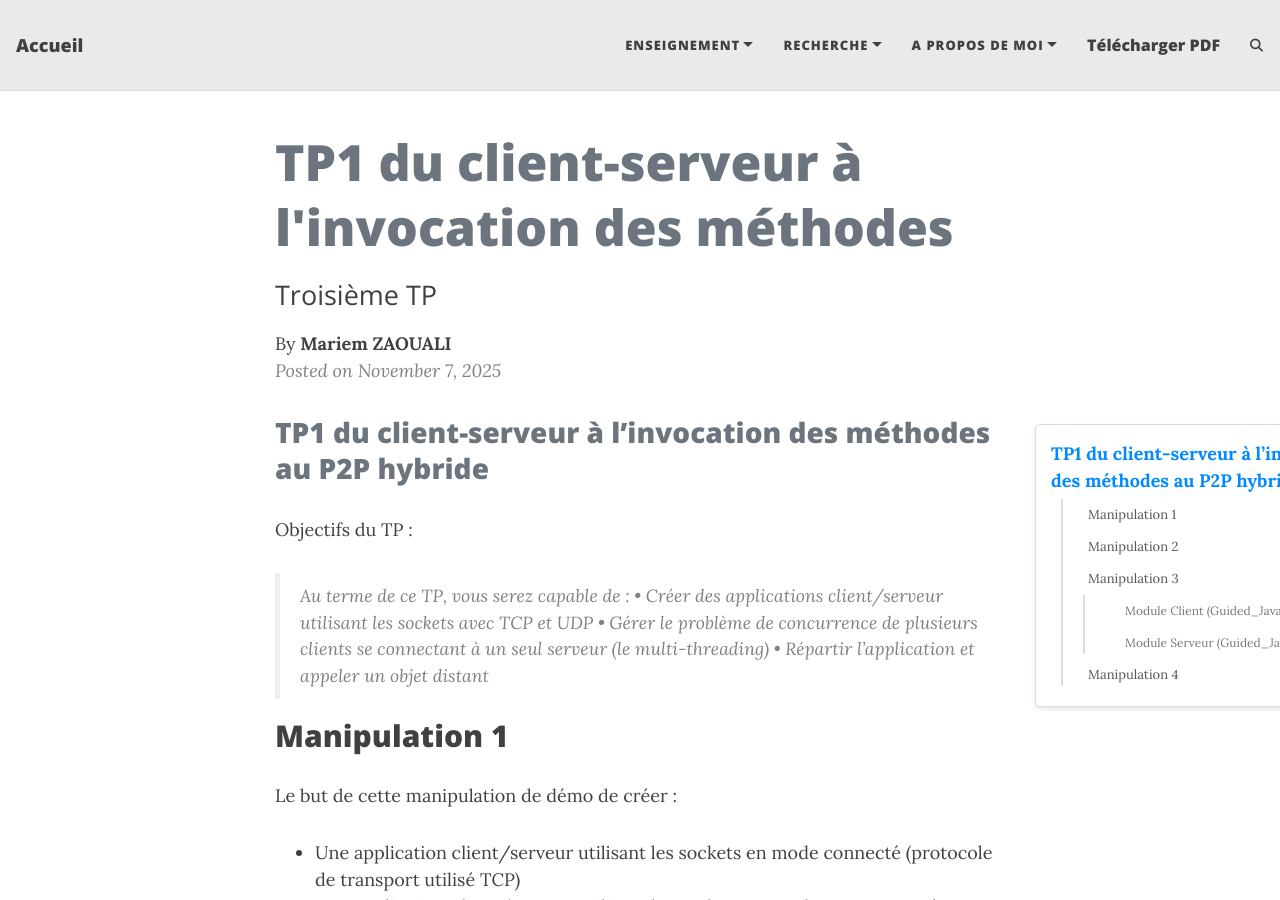
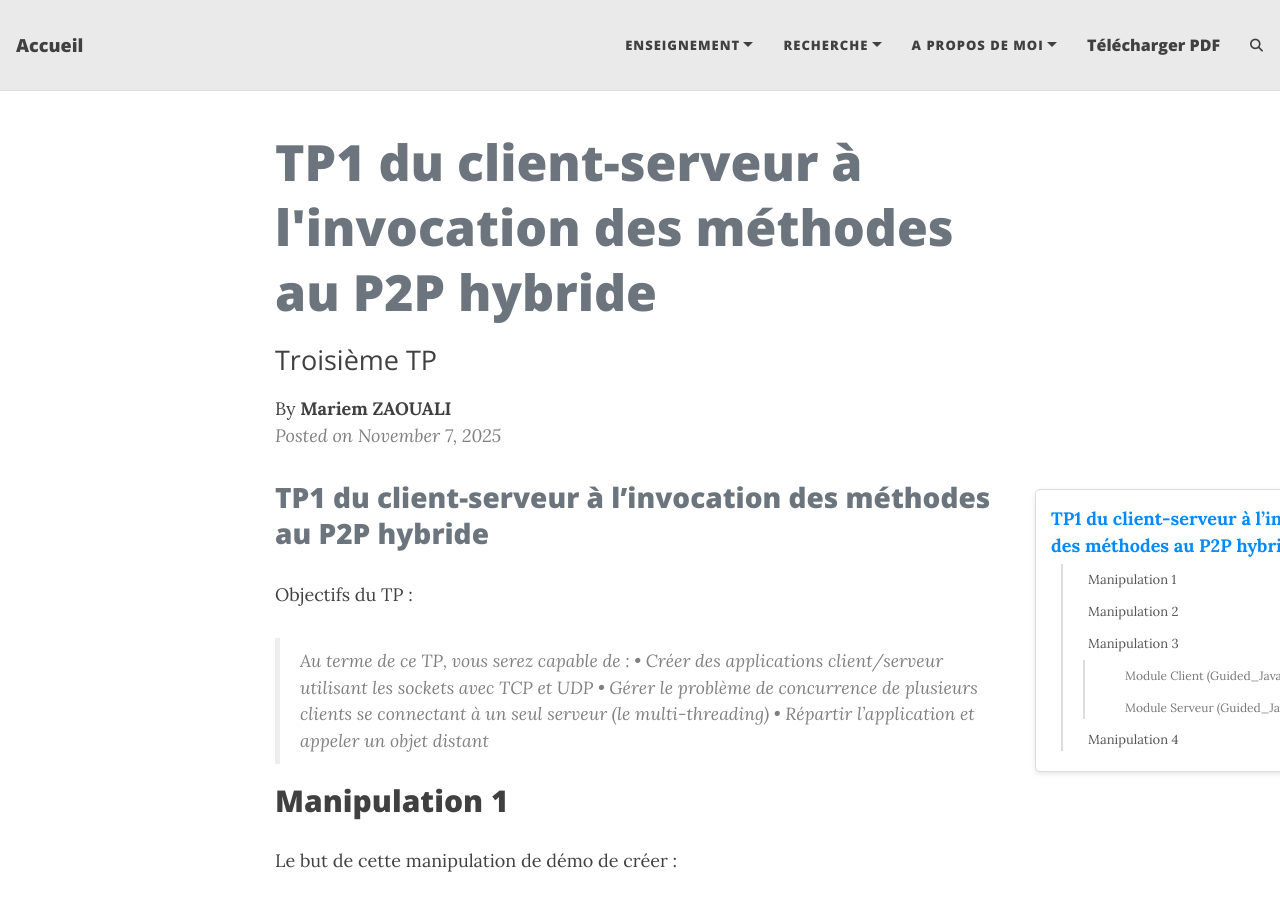
Before and after one commit to MariemZaouali/mariemzaouali.github.io, a Jekyll site: the page built from _posts/2025-11-07-sysDisTp1.md, in a window 1280 px wide and 900 px high. Built offline with Jekyll 4.4.1, drawn with Linux system fonts in a browser that asks for light colours; comment, search, counter and statistics services are not loaded.

Commit message:
Update 2025-11-07-sysDisTp1.md

```diff
--- a/_posts/2025-11-07-sysDisTp1.md
+++ b/_posts/2025-11-07-sysDisTp1.md
@@ -1,6 +1,6 @@
 ---
 layout: post
-title: TP1 du client-serveur à l'invocation des méthodes
+title: TP1 du client-serveur à l'invocation des méthodes au P2P hybride
 subtitle: Troisième TP
 tags: [Système Distribué,Java]
 author: Mariem ZAOUALI
```
